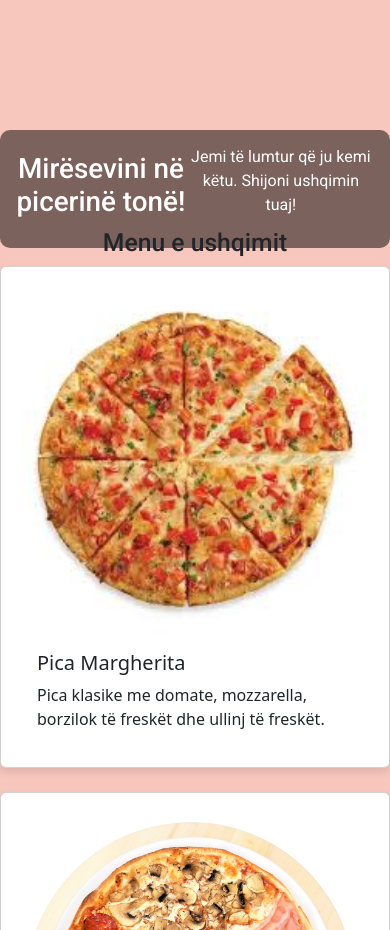
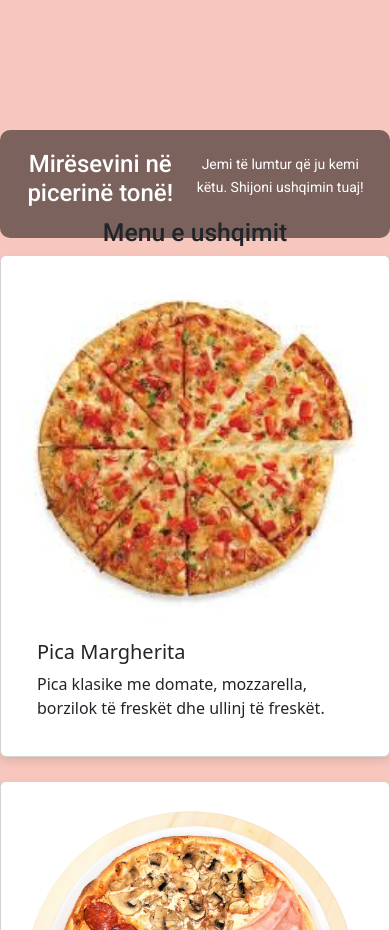
Before and after one commit to edonise824/crispy-pizza, a plain HTML site: page index.html in a window 390 px wide. Shown: the part 840-1770 px from the top of the page. Drawn offline with Linux system fonts and the light colour scheme.

Commit message:
inital commit

```diff
--- a/style.css
+++ b/style.css
@@ -35,10 +35,23 @@
 }
 @media (max-width: 767px) {
   .eo-welcome-container {
-      padding: 15px;  /* Reduktoni padding-in për ekranet më të vogla */
-      height: auto;   /* Lejoni që hapesira vertikale të përshtatet për përmbajtjen */
-  }}
+      height: auto;   /* Përshtatni lartësinë në varësi të përmbajtjes */
+      padding: 20px 15px;  /* Reduktoni padding-un për ekranet më të vogla */
+      margin: 0;  /* Heqim marginat e mundshme që mund të krijojnë hapsira të panevojshme */
+  }
 
+  /* Përshtatni madhësinë e fontit për mobile */
+  .eo-welcome-container h1 {
+      font-size: 24px;
+      margin-bottom: 10px; /* Ulni marginën poshtë titullit */
+  }
+
+  .eo-welcome-container p {
+      font-size: 14px;
+      line-height: 1.6;
+      margin-top: 0;  /* Heqim çdo margin që mund të ketë krijuar distancë të panevojshme */
+  }
+}
 /*pjesa e pijeve*/
 
 .menu-container {
```
